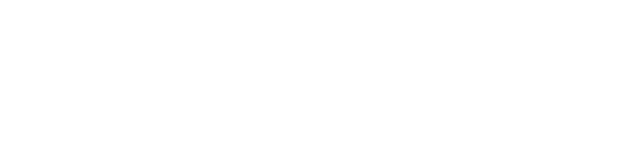
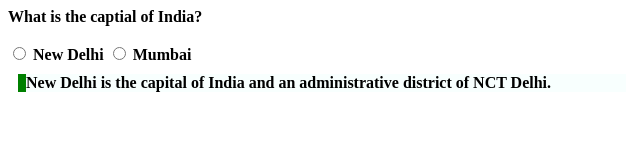
Before and after one commit to acciojob/trivia-Jinny45, a website: page main.html in a window 1280 px wide. Shown: the whole page, without its empty margins (0-640 px from the left). Drawn offline with Linux system fonts and the light colour scheme.

Commit message:
created a submission

```diff
--- a/main.html
+++ b/main.html
@@ -8,6 +8,14 @@
 
 <body>
 	<!-- the entire body must be written by student -->
+	<b>What is the captial of India?<b>
+		<br>
+		<br>
+		<input type="radio">
+		<label>New Delhi</label>
+		<input type="radio">
+		<label>Mumbai</label>
+		<blockquote class="new" cite="https://en.wikipedia.org/wiki/New_Delhi"> New Delhi is the capital of India and an administrative district of NCT Delhi.</blockquote>
     <script type="text/javascript" src="./script.js">
 </script>
 
--- a/styles.css
+++ b/styles.css
@@ -1,2 +1,9 @@
 
 /* Your CSS Code here. */
+.new{
+	width:600px;
+	margin:10px;
+	border-left:8px solid green;
+	background-color:#f8fffe;
+	font-weight:bold;
+}
```
